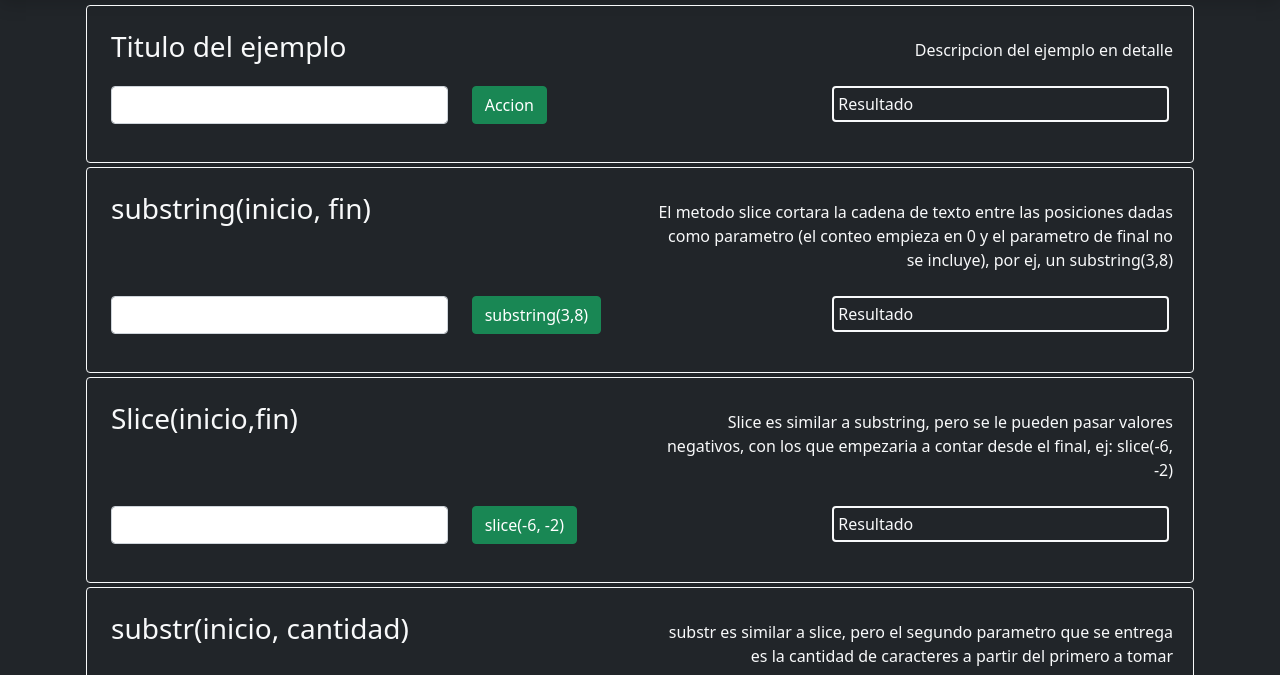
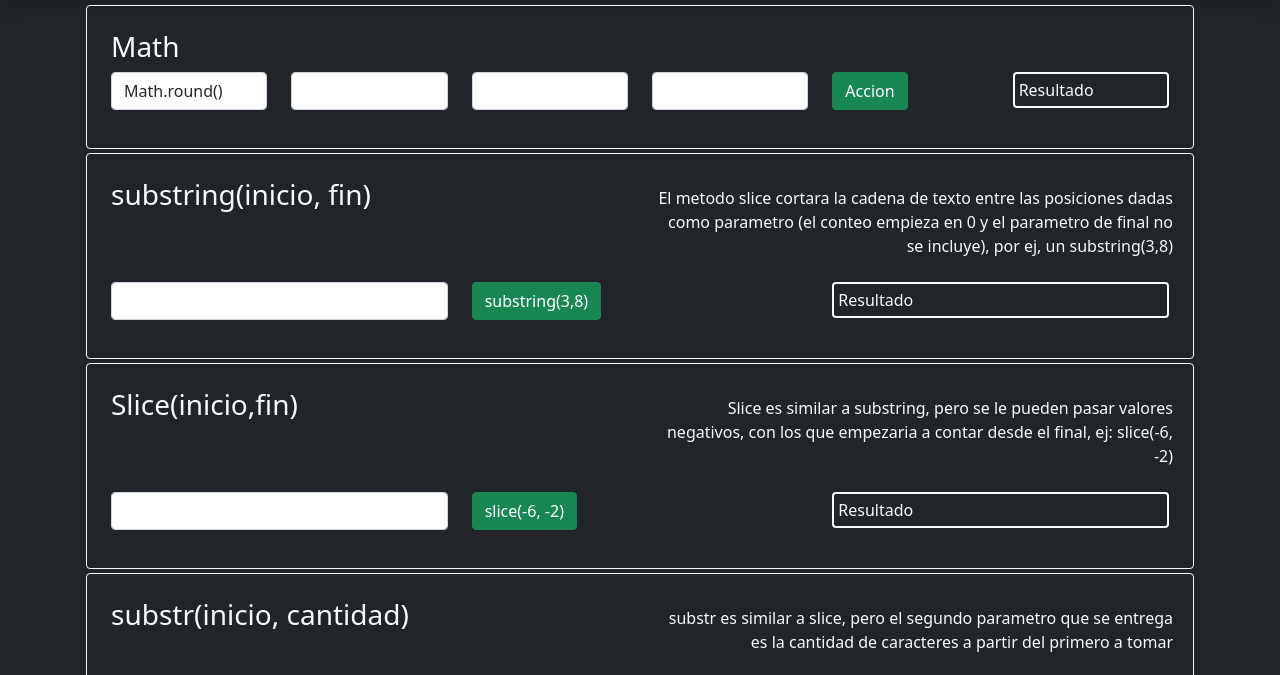
Before and after one commit to MaxBernasconiCodes/14i, a plain HTML site: page Modulo 2/Javascript/02_12_07_21/index.html in a window 1280 px wide. Shown: the part 99-774 px from the top of the page. Drawn offline with nearby package versions, Linux system fonts and the light colour scheme.

Commit message:
Ejercico1 hecho

```diff
--- a/Modulo 2/Javascript/02_12_07_21/index.html
+++ b/Modulo 2/Javascript/02_12_07_21/index.html
@@ -19,25 +19,42 @@
         </div>
     </header>
     <main class="container">
-        <!--Inicio de componenete-->
+        <!--Inicio de Math-->
         <div class="border border-light p-4 rounded m-1">
             <div class="row">
                 <div class="col">
-                    <h3>Titulo del ejemplo</h3>
-                </div>
-                <div class="col p-2 text-end align-text-bottom">
-                    <p>Descripcion del ejemplo en detalle</p>
+                    <h3>Math</h3>
                 </div>
             </div>
             <div class="row">
                 <div class="col">
-                    <input id="inp" type="text" class=" form-control">
+                <select class="form-control" name="funcion" id="funcion">
+                    <option> Math.round() </option>
+                    <option> Math.ceil() </option>
+                    <option> Math.floor() </option>
+                    <option> Math.trunc() </option>
+                    <option> Math.sign() </option>
+                    <option> Math.sqrt() </option>
+                    <option> Math.abs() </option>
+                    <option> Math.min() </option>
+                    <option> Math.max() </option>
+                    <option> Math.random() </option>
+                </select>
+            </div>
+                <div class="col">
+                    <input id="num1" type="text" class=" form-control">
                 </div>
                 <div class="col">
-                    <button class="btn btn-success" onclick="accion(num)">Accion</button>
+                    <input id="num2" type="text" class=" form-control">
                 </div>
                 <div class="col">
-                    <p id="res" class=" border rounded border-2 border-light p-1">Resultado</p>
+                    <input id="num3" type="text" class=" form-control">
+                </div>
+                <div class="col">
+                    <button class="btn btn-success" onclick="math()">Accion</button>
+                </div>
+                <div class="col">
+                    <p id="resultado" class=" border rounded border-2 border-light p-1">Resultado</p>
                 </div>
             </div>
         </div>
--- a/Modulo 2/Javascript/02_12_07_21/js/strings.js
+++ b/Modulo 2/Javascript/02_12_07_21/js/strings.js
@@ -1,41 +1,44 @@
-function accion(num)
-{
+function accion(num) {
     var el_input, el_resultado, input, resultado;
-    el_input = 'inp' + num;
-    console.log(el_input);
+
+    el_input = 'inp' + num; // inp1, o inp2
     el_input = document.getElementById(el_input);
-    console.log(el_input);
     el_resultado = document.getElementById('res' + num);
     input = el_input.value;
-    console.log(input);
 
-    if( num == 1)
-    {
-        resultado = input.substring(3,8);
+
+    if (num == 1) {
+        resultado = input.substring(3, 8);
     }
-    else if(num == 2)
-    {
+    else if (num == 2) {
         resultado = input.slice(-6, -2);
     }
-    else if(num == 3)
-    {
+    else if (num == 3) {
         resultado = input.substr(2, 4);
     }
-    else if(num == 4)
-    {
+    else if (num == 4) {
         resultado = input.replace('Max', 'Benja');
     }
-    else if(num == 5)
-    {
+    else if (num == 5) {
         resultado = input.concat(' ', 'está');
     }
-    else if(num == 6)
-    {
+    else if (num == 6) {
         resultado = input.trim();
     }
-    else{
+    else {
         alert('Error en la seleccion de la accion');
     }
 
     el_resultado.innerHTML = resultado;
 }
+
+function math() {
+    var num1, num2, num3, result, resultado;
+    num1 = document.getElementById('num1').value;
+    num2 = document.getElementById('num2').value;
+    num3 = document.getElementById('num3').value;
+    resultado = document.getElementById('resultado');
+
+    result = Math.abs(-50);
+    resultado.innerHTML = result;
+}
```
Also changed, not shown: Modulo 2/Javascript/02_12_07_21/ejemplos/index.html (added, +38 -0 lines).
